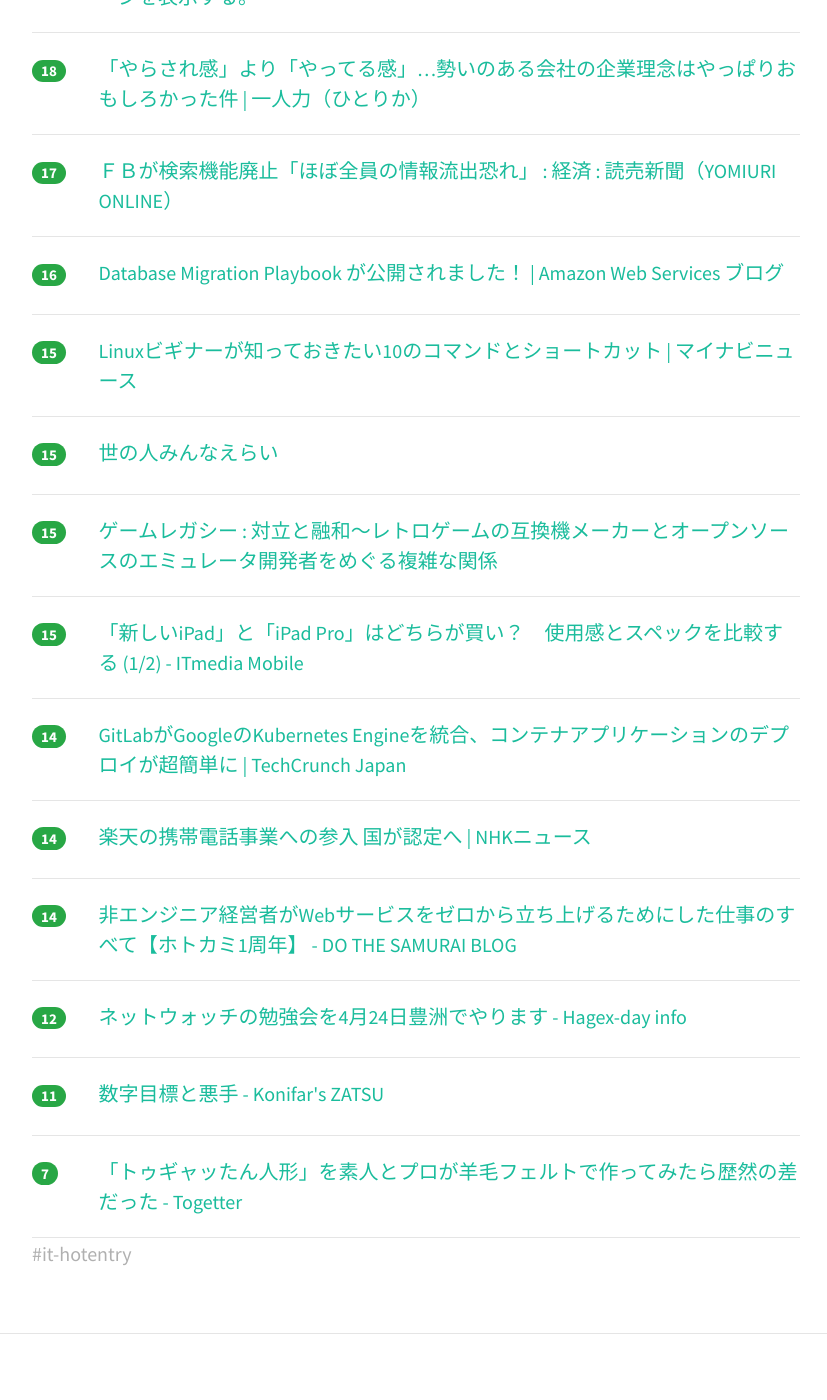
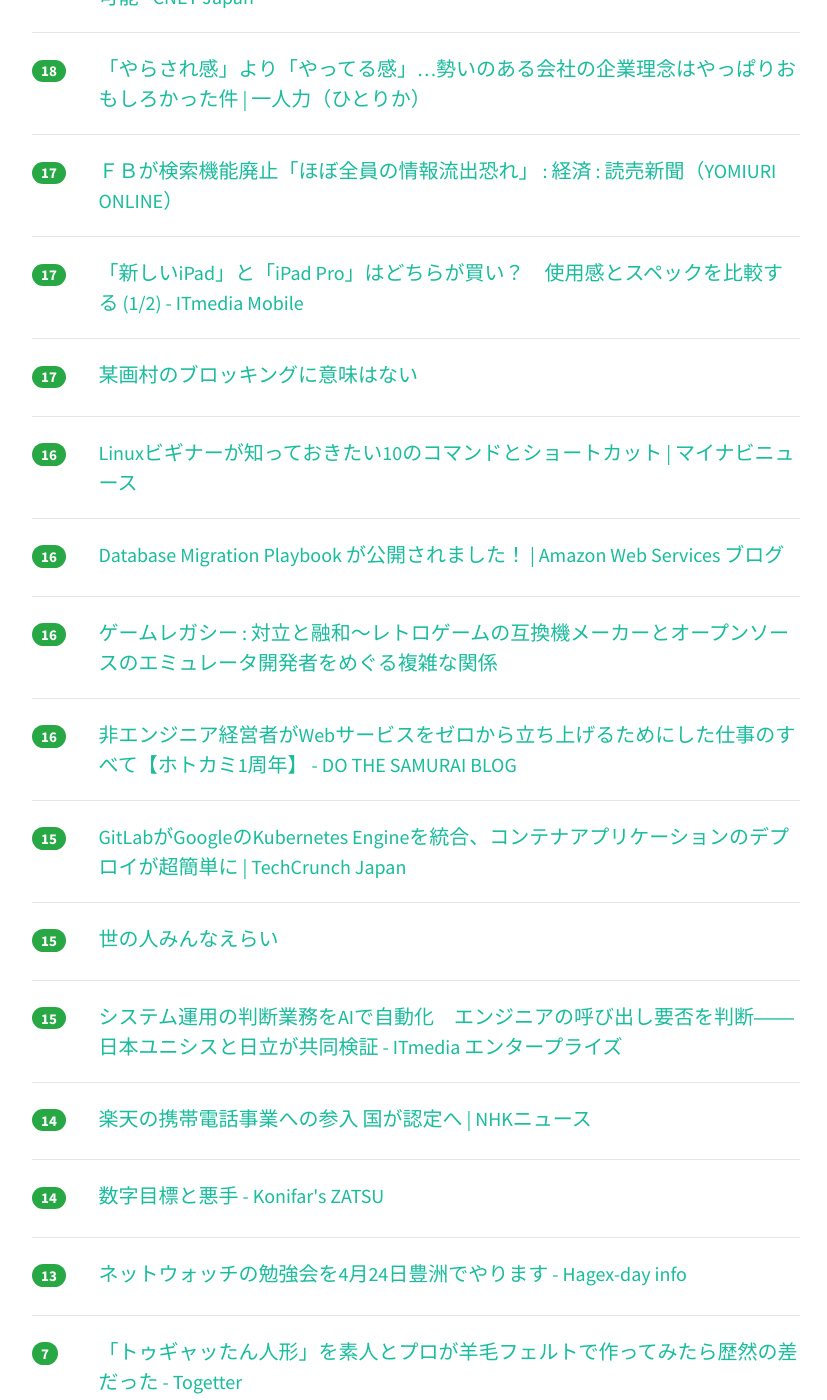
Before and after one commit to yatta47/hatena-matome-site, a Jekyll site: the page built from _posts/2018-04-07-hatena.md, in a window 1280 px wide and 1400 px high, scrolled down 2168 px. Shown: the whole window, without its empty margins (224-1051 px from the left). Built offline with Jekyll 4.4.1, drawn with Linux system fonts in a browser that asks for light colours; nearby versions of some CDN libraries; part of the change alters nothing that is shown; some of the changed text lies outside the part shown.

Commit message:
Updated 2018-04-07

```diff
--- a/_posts/2018-04-07-hatena.md
+++ b/_posts/2018-04-07-hatena.md
@@ -1,58 +1,58 @@
 ---
 layout: post
 title:  "2018-04-07 はてぶIT"
-date:   2018-04-07 13:02:27
+date:   2018-04-07 14:01:23
 tags: [it-hotentry]
 ---
-33 件のデータあり
+35 件のデータあり
 
 <hr><div class="row">
-<div class="col-1"><span class="badge badge-pill badge-success h2">131</span></div>
+<div class="col-1"><span class="badge badge-pill badge-success h2">160</span></div>
 <div class="col-11"><a href='http://jp.gamesindustry.biz/article/1804/18040601/' target='_blank'>増え続ける工数を変わらぬ人数で捌いていくフロムソフトウェアの方法論 - GamesIndustry.biz Japan Edition</a></div>
 </div>
 <hr>
 <div class="row">
-<div class="col-1"><span class="badge badge-pill badge-success h2">80</span></div>
+<div class="col-1"><span class="badge badge-pill badge-success h2">135</span></div>
 <div class="col-11"><a href='https://jp.globalvoices.org/2018/04/06/48531/' target='_blank'>日本での驚きの体験がツイッターで大きな話題に · Global Voices 日本語</a></div>
 </div>
 <hr>
 <div class="row">
-<div class="col-1"><span class="badge badge-pill badge-success h2">66</span></div>
+<div class="col-1"><span class="badge badge-pill badge-success h2">86</span></div>
+<div class="col-11"><a href='http://www.itmedia.co.jp/news/articles/1804/07/news021.html' target='_blank'>「炎上」対策会社をネットウォッチャーが立ち上げた理由 - ITmedia NEWS</a></div>
+</div>
+<hr>
+<div class="row">
+<div class="col-1"><span class="badge badge-pill badge-success h2">81</span></div>
 <div class="col-11"><a href='https://speakerdeck.com/syumai/zerokarashi-merupwaru-men' target='_blank'>ゼロから始めるPWA入門 // Speaker Deck</a></div>
 </div>
 <hr>
 <div class="row">
-<div class="col-1"><span class="badge badge-pill badge-success h2">54</span></div>
-<div class="col-11"><a href='http://www.itmedia.co.jp/news/articles/1804/07/news021.html' target='_blank'>「炎上」対策会社をネットウォッチャーが立ち上げた理由 - ITmedia NEWS</a></div>
+<div class="col-1"><span class="badge badge-pill badge-success h2">56</span></div>
+<div class="col-11"><a href='http://www.itmedia.co.jp/pcuser/articles/1804/07/news004.html' target='_blank'>“キー”も“ボード”もないウェアラブルキーボード「Tap」 - ITmedia PC USER</a></div>
 </div>
 <hr>
 <div class="row">
-<div class="col-1"><span class="badge badge-pill badge-success h2">53</span></div>
+<div class="col-1"><span class="badge badge-pill badge-success h2">54</span></div>
 <div class="col-11"><a href='https://ksmakoto.hatenadiary.com/entry/2018/04/06/212138' target='_blank'>「Windowsの標準電卓で4の平方根が2でなかった仕様がようやく修正」の件について - ksmakotoのhatenadiary</a></div>
 </div>
 <hr>
 <div class="row">
-<div class="col-1"><span class="badge badge-pill badge-success h2">47</span></div>
+<div class="col-1"><span class="badge badge-pill badge-success h2">49</span></div>
 <div class="col-11"><a href='http://globalbiz.hatenablog.com/entry/2018/04/06/200050' target='_blank'>オランダの銀行INGの「アジャイル」な組織作りがとても面白い - グローバル経営の極北</a></div>
 </div>
 <hr>
 <div class="row">
-<div class="col-1"><span class="badge badge-pill badge-success h2">42</span></div>
+<div class="col-1"><span class="badge badge-pill badge-success h2">48</span></div>
+<div class="col-11"><a href='http://www.itmedia.co.jp/pcuser/articles/1804/07/news016.html' target='_blank'>「Amazon Echo」と「Google Home」を120日使い比べて分かった優劣 (1/3) - ITmedia PC USER</a></div>
+</div>
+<hr>
+<div class="row">
+<div class="col-1"><span class="badge badge-pill badge-success h2">44</span></div>
 <div class="col-11"><a href='http://madoibito80.hatenablog.jp/entry/2018/04/06/121059' target='_blank'>深層学習のモデル圧縮・高速化に関する論文80本ノック - そうだね</a></div>
 </div>
 <hr>
 <div class="row">
-<div class="col-1"><span class="badge badge-pill badge-success h2">42</span></div>
-<div class="col-11"><a href='http://www.itmedia.co.jp/pcuser/articles/1804/07/news004.html' target='_blank'>“キー”も“ボード”もないウェアラブルキーボード「Tap」 - ITmedia PC USER</a></div>
-</div>
-<hr>
-<div class="row">
-<div class="col-1"><span class="badge badge-pill badge-success h2">34</span></div>
-<div class="col-11"><a href='http://www.itmedia.co.jp/pcuser/articles/1804/07/news016.html' target='_blank'>「Amazon Echo」と「Google Home」を120日使い比べて分かった優劣 (1/3) - ITmedia PC USER</a></div>
-</div>
-<hr>
-<div class="row">
-<div class="col-1"><span class="badge badge-pill badge-success h2">31</span></div>
+<div class="col-1"><span class="badge badge-pill badge-success h2">39</span></div>
 <div class="col-11"><a href='http://twitter.com/arclisp/status/982321386851975168' target='_blank'>東武鉄道遅延伝説2049さんのツイート: "みずほ銀行で口座作りたいだけなのになぜか投資信託やNISAの書類を書かされ、挙句なぜか「ノーリスクでいきたい」所にチェック欄をつけたら二重線</a></div>
 </div>
 <hr>
@@ -67,8 +67,13 @@ tags: [it-hotentry]
 </div>
 <hr>
 <div class="row">
-<div class="col-1"><span class="badge badge-pill badge-success h2">24</span></div>
+<div class="col-1"><span class="badge badge-pill badge-success h2">26</span></div>
 <div class="col-11"><a href='https://lolipop-teru.ssl-lolipop.jp/gunsou/index.html' target='_blank'>『YRP常勤 軍曹が携帯電話開発の現状を語る』</a></div>
+</div>
+<hr>
+<div class="row">
+<div class="col-1"><span class="badge badge-pill badge-success h2">23</span></div>
+<div class="col-11"><a href='https://anond.hatelabo.jp/20180407034504' target='_blank'>泣きながら仕事してもよい風潮にしてほしい</a></div>
 </div>
 <hr>
 <div class="row">
@@ -92,18 +97,13 @@ tags: [it-hotentry]
 </div>
 <hr>
 <div class="row">
-<div class="col-1"><span class="badge badge-pill badge-success h2">19</span></div>
-<div class="col-11"><a href='https://anond.hatelabo.jp/20180407034504' target='_blank'>泣きながら仕事してもよい風潮にしてほしい</a></div>
+<div class="col-1"><span class="badge badge-pill badge-success h2">20</span></div>
+<div class="col-11"><a href='https://www.rem-system.com/centos-httpd-inst/' target='_blank'>CentOS 7 への apacheインストール。最短でウェブサーバを構築してテストページを表示する。</a></div>
 </div>
 <hr>
 <div class="row">
 <div class="col-1"><span class="badge badge-pill badge-success h2">18</span></div>
 <div class="col-11"><a href='https://japan.cnet.com/article/35117332/' target='_blank'>バーチャルYouTuberのような動画を撮影できる「パペ文字」--iPhone Xで使用可能 - CNET Japan</a></div>
-</div>
-<hr>
-<div class="row">
-<div class="col-1"><span class="badge badge-pill badge-success h2">18</span></div>
-<div class="col-11"><a href='https://www.rem-system.com/centos-httpd-inst/' target='_blank'>CentOS 7 への apacheインストール。最短でウェブサーバを構築してテストページを表示する。</a></div>
 </div>
 <hr>
 <div class="row">
@@ -117,13 +117,38 @@ tags: [it-hotentry]
 </div>
 <hr>
 <div class="row">
+<div class="col-1"><span class="badge badge-pill badge-success h2">17</span></div>
+<div class="col-11"><a href='http://www.itmedia.co.jp/mobile/articles/1804/07/news018.html' target='_blank'>「新しいiPad」と「iPad Pro」はどちらが買い？　使用感とスペックを比較する (1/2) - ITmedia Mobile</a></div>
+</div>
+<hr>
+<div class="row">
+<div class="col-1"><span class="badge badge-pill badge-success h2">17</span></div>
+<div class="col-11"><a href='https://anond.hatelabo.jp/20180406153029' target='_blank'>某画村のブロッキングに意味はない</a></div>
+</div>
+<hr>
+<div class="row">
+<div class="col-1"><span class="badge badge-pill badge-success h2">16</span></div>
+<div class="col-11"><a href='https://news.mynavi.jp/article/20180406-linuxbeginner_command/' target='_blank'>Linuxビギナーが知っておきたい10のコマンドとショートカット | マイナビニュース</a></div>
+</div>
+<hr>
+<div class="row">
 <div class="col-1"><span class="badge badge-pill badge-success h2">16</span></div>
 <div class="col-11"><a href='https://aws.amazon.com/jp/blogs/news/the-database-migration-playbook-has-landed/' target='_blank'>Database Migration Playbook が公開されました！ | Amazon Web Services ブログ</a></div>
 </div>
 <hr>
 <div class="row">
+<div class="col-1"><span class="badge badge-pill badge-success h2">16</span></div>
+<div class="col-11"><a href='http://blog.livedoor.jp/trakt/archives/1910010.html' target='_blank'>ゲームレガシー : 対立と融和〜レトロゲームの互換機メーカーとオープンソースのエミュレータ開発者をめぐる複雑な関係</a></div>
+</div>
+<hr>
+<div class="row">
+<div class="col-1"><span class="badge badge-pill badge-success h2">16</span></div>
+<div class="col-11"><a href='http://dothesamurai.hatenablog.com/entry/2018/04/06/200830' target='_blank'>非エンジニア経営者がWebサービスをゼロから立ち上げるためにした仕事のすべて【ホトカミ1周年】 - DO THE SAMURAI BLOG</a></div>
+</div>
+<hr>
+<div class="row">
 <div class="col-1"><span class="badge badge-pill badge-success h2">15</span></div>
-<div class="col-11"><a href='https://news.mynavi.jp/article/20180406-linuxbeginner_command/' target='_blank'>Linuxビギナーが知っておきたい10のコマンドとショートカット | マイナビニュース</a></div>
+<div class="col-11"><a href='http://jp.techcrunch.com/2018/04/06/2018-04-05-gitlab-launches-a-native-integration-with-googles-kubernetes-engine/' target='_blank'>GitLabがGoogleのKubernetes Engineを統合、コンテナアプリケーションのデプロイが超簡単に | TechCrunch Japan</a></div>
 </div>
 <hr>
 <div class="row">
@@ -133,17 +158,7 @@ tags: [it-hotentry]
 <hr>
 <div class="row">
 <div class="col-1"><span class="badge badge-pill badge-success h2">15</span></div>
-<div class="col-11"><a href='http://blog.livedoor.jp/trakt/archives/1910010.html' target='_blank'>ゲームレガシー : 対立と融和〜レトロゲームの互換機メーカーとオープンソースのエミュレータ開発者をめぐる複雑な関係</a></div>
-</div>
-<hr>
-<div class="row">
-<div class="col-1"><span class="badge badge-pill badge-success h2">15</span></div>
-<div class="col-11"><a href='http://www.itmedia.co.jp/mobile/articles/1804/07/news018.html' target='_blank'>「新しいiPad」と「iPad Pro」はどちらが買い？　使用感とスペックを比較する (1/2) - ITmedia Mobile</a></div>
-</div>
-<hr>
-<div class="row">
-<div class="col-1"><span class="badge badge-pill badge-success h2">14</span></div>
-<div class="col-11"><a href='http://jp.techcrunch.com/2018/04/06/2018-04-05-gitlab-launches-a-native-integration-with-googles-kubernetes-engine/' target='_blank'>GitLabがGoogleのKubernetes Engineを統合、コンテナアプリケーションのデプロイが超簡単に | TechCrunch Japan</a></div>
+<div class="col-11"><a href='http://www.itmedia.co.jp/enterprise/articles/1804/06/news098.html' target='_blank'>システム運用の判断業務をAIで自動化　エンジニアの呼び出し要否を判断――日本ユニシスと日立が共同検証 - ITmedia エンタープライズ</a></div>
 </div>
 <hr>
 <div class="row">
@@ -153,17 +168,12 @@ tags: [it-hotentry]
 <hr>
 <div class="row">
 <div class="col-1"><span class="badge badge-pill badge-success h2">14</span></div>
-<div class="col-11"><a href='http://dothesamurai.hatenablog.com/entry/2018/04/06/200830' target='_blank'>非エンジニア経営者がWebサービスをゼロから立ち上げるためにした仕事のすべて【ホトカミ1周年】 - DO THE SAMURAI BLOG</a></div>
+<div class="col-11"><a href='http://konifar-zatsu.hatenadiary.jp/entry/2018/04/06/234254' target='_blank'>数字目標と悪手 - Konifar's ZATSU</a></div>
 </div>
 <hr>
 <div class="row">
-<div class="col-1"><span class="badge badge-pill badge-success h2">12</span></div>
+<div class="col-1"><span class="badge badge-pill badge-success h2">13</span></div>
 <div class="col-11"><a href='http://hagex.hatenadiary.jp/entry/2018/04/06/082428' target='_blank'>ネットウォッチの勉強会を4月24日豊洲でやります - Hagex-day info</a></div>
-</div>
-<hr>
-<div class="row">
-<div class="col-1"><span class="badge badge-pill badge-success h2">11</span></div>
-<div class="col-11"><a href='http://konifar-zatsu.hatenadiary.jp/entry/2018/04/06/234254' target='_blank'>数字目標と悪手 - Konifar's ZATSU</a></div>
 </div>
 <hr>
 <div class="row">
```
